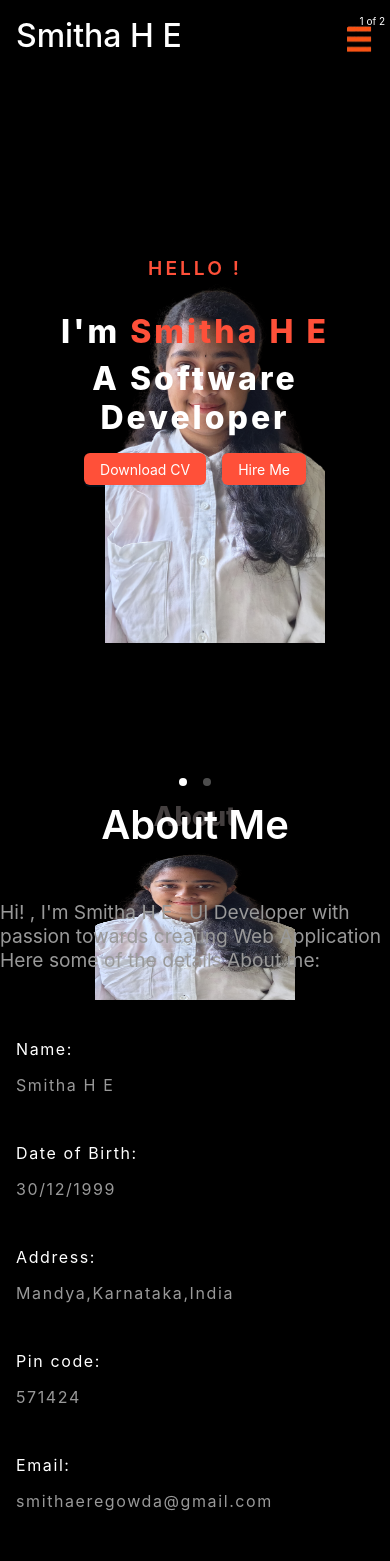
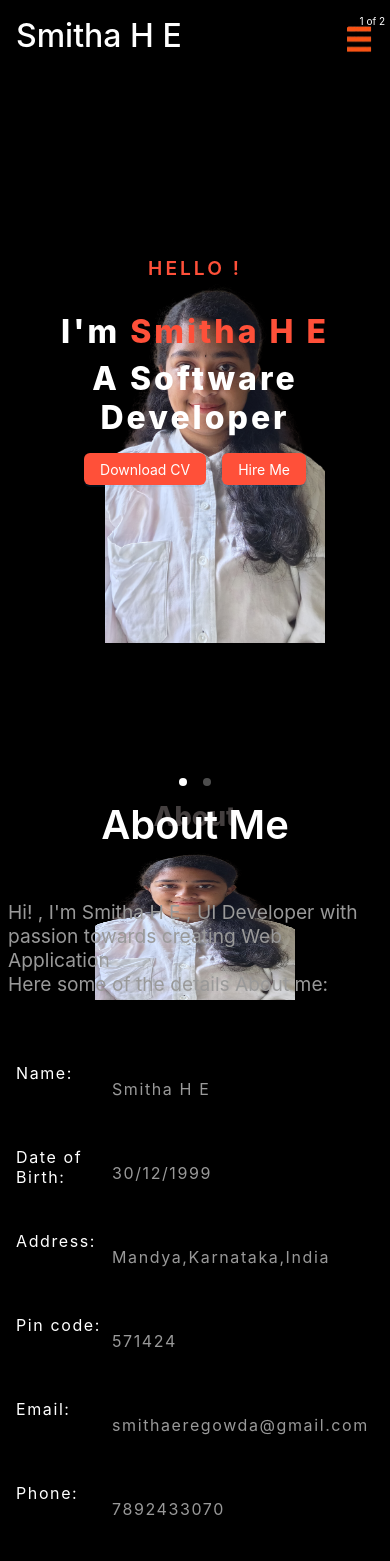
Before and after one commit to SmithaEregowda/portfolio_smitha, a React (Create React App) app: page / in a window 390 px wide. Shown: the top 1561 px of the page. Built offline with nearby package versions, Linux system fonts and the light colour scheme.

Commit message:
new branch

```diff
--- a/src/commoncomponents/heading/heading.module.scss
+++ b/src/commoncomponents/heading/heading.module.scss
@@ -25,7 +25,7 @@
         display: grid;
     }
     .selfIntro{
-        padding: 2rem 0;
+        padding: 2rem 0.5rem;
         font-size: 1.2em;
         color: #999999;
     }
--- a/src/componets/about/about.module.scss
+++ b/src/componets/about/about.module.scss
@@ -58,12 +58,17 @@
             }
             .row{
                 padding: 0.5rem;
-                grid-template-columns: none !important;
+                grid-template-columns: 6rem 1fr !important;
                 .data{
                     padding: 1rem 0;
                 }
             }
         }
     }
+    @media only screen and (max-width:390px ){
+        .row{
+            display: block;
+        }
+    }
 
 }
--- a/src/componets/skills/skills.module.scss
+++ b/src/componets/skills/skills.module.scss
@@ -1,5 +1,5 @@
 .skillsWrapper{
-    padding: 7rem;
+    padding: 2rem;
     display: grid;
     // width: 80%;
     .skillsContent{
--- a/src/index.css
+++ b/src/index.css
@@ -5,7 +5,7 @@ body {
     sans-serif;
   -webkit-font-smoothing: antialiased;
   -moz-osx-font-smoothing: grayscale;
-  /* background: #000; */
+  background: #000;
 }
 
 code {
```
Also changed, not shown: 1 other file (tests, documents, lock files or other folders).
